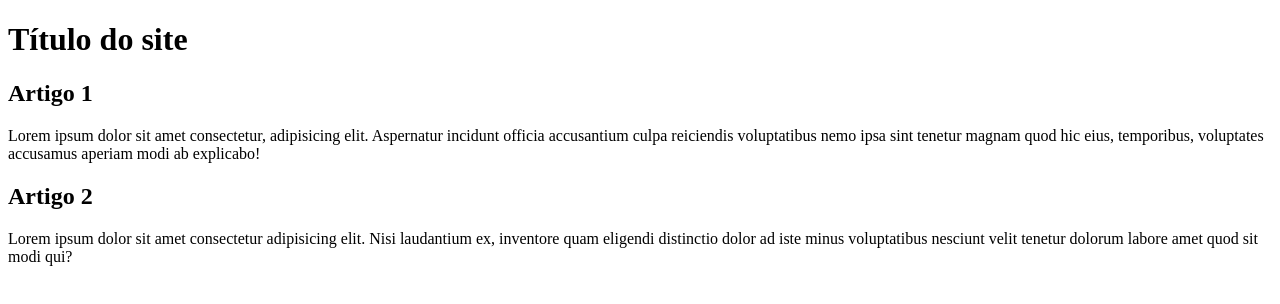
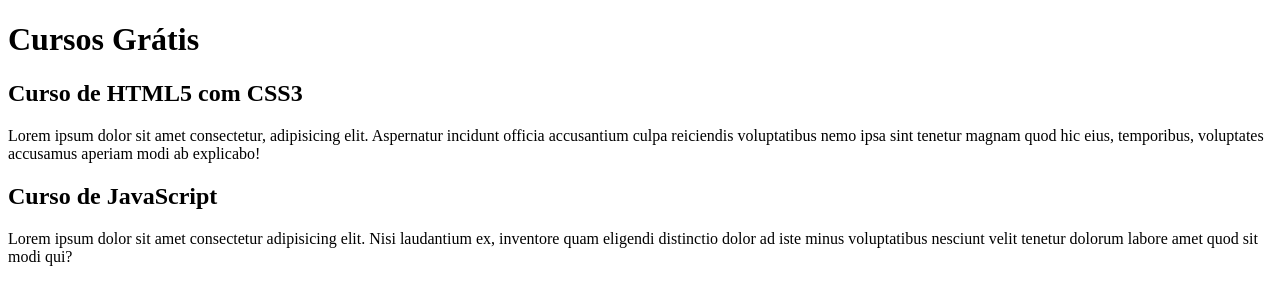
Before and after one commit to Lucas-Pinto-Martins/projeto-site, a plain HTML site: page index.html in a window 1280 px wide. Drawn offline with Linux system fonts and the light colour scheme.

Commit message:
Comecei a escrever o conteúdo

```diff
--- a/index.html
+++ b/index.html
@@ -13,13 +13,13 @@
 
         <header>
 
-            <h1>Título do site</h1>
+            <h1>Cursos Grátis</h1>
 
         </header>
 
         <article>
 
-            <h2>Artigo 1</h2>
+            <h2>Curso de HTML5 com CSS3</h2>
 
             <p>Lorem ipsum dolor sit amet consectetur, adipisicing elit. Aspernatur incidunt officia accusantium culpa reiciendis voluptatibus nemo ipsa sint tenetur magnam quod hic eius, temporibus, voluptates accusamus aperiam modi ab explicabo!</p>
 
@@ -27,7 +27,7 @@
 
         <article>
 
-            <h2>Artigo 2</h2>
+            <h2>Curso de JavaScript</h2>
 
             <p>Lorem ipsum dolor sit amet consectetur adipisicing elit. Nisi laudantium ex, inventore quam eligendi distinctio dolor ad iste minus voluptatibus nesciunt velit tenetur dolorum labore amet quod sit modi qui?</p>
 
```
